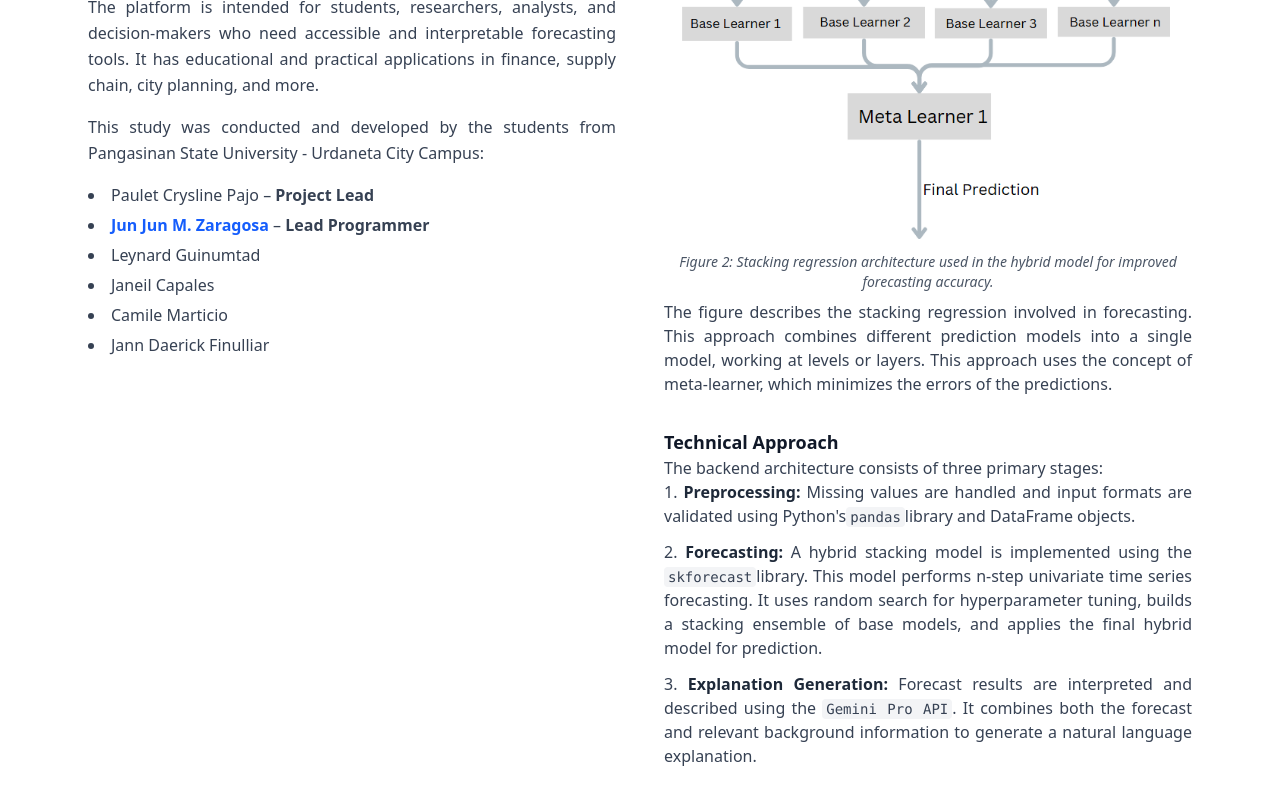
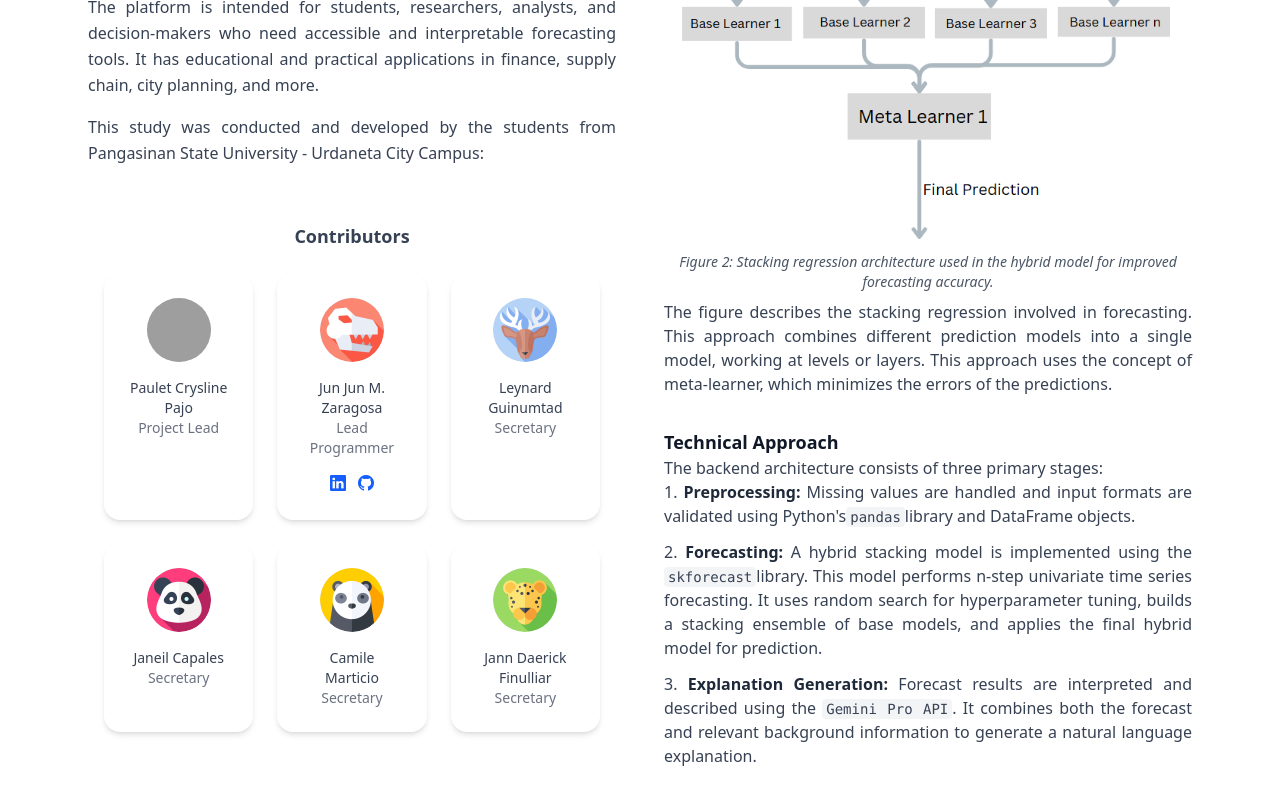
Before and after one commit to jzaragosa06/time-series-forecast-frontend, a React (Vite) app: page /about in a window 1280 px wide. Shown: the part 828-1628 px from the top of the page. Built offline with nearby package versions, Linux system fonts and the light colour scheme; no server answers; grey boxes are pictures that could not be loaded.

Commit message:
feat: add contributors component
add a component to render contributors

```diff
--- a/src/pages/about/About.jsx
+++ b/src/pages/about/About.jsx
@@ -1,6 +1,7 @@
 import Header from "../../components/Header";
 import StackingModelImg from "../../assets/alg1.png";
 import Phases from "../../assets/alg2.png";
+import Contributor from "./Contributors";
 
 const About = () => {
     return (
@@ -39,15 +40,10 @@ const About = () => {
                         <p>
                             This study was conducted and developed by the students from Pangasinan State University - Urdaneta City Campus:
                         </p>
-                        <ul className="list-disc list-inside space-y-1">
-                            <li>Paulet Crysline Pajo – <strong>Project Lead</strong></li>
-                            <li><a className="text-blue-600 font-semibold" href="https://www.linkedin.com/in/jun-jun-zaragosa/" target="_blank">Jun Jun M. Zaragosa</a> – <strong>Lead Programmer</strong></li>
-                            <li>Leynard Guinumtad</li>
-                            <li>Janeil Capales</li>
-                            <li>Camile Marticio</li>
-                            <li>Jann Daerick Finulliar</li>
-                        </ul>
+                        <Contributor />
+
                     </div>
+
 
                     {/* Right Column */}
                     <div className="space-y-8">
--- /dev/null
+++ b/src/pages/about/Contributors.jsx
@@ -0,0 +1,97 @@
+import CatImg from "../../assets/cat.png";
+import JaguarImg from "../../assets/jaguar.png";
+import DinoImg from "../../assets/dinosaur.png";
+import PandaBearImg from "../../assets/panda-bear.png";
+import DeerImg from "../../assets/deer.png";
+import PandaImg from "../../assets/panda.png";
+
+const contributors = [
+    {
+        name: "Paulet Crysline Pajo",
+        role: "Project Lead",
+        linkedin_url: "",
+        github_url: "",
+        profile_url: CatImg,
+    },
+    {
+        name: "Jun Jun M. Zaragosa",
+        role: "Lead Programmer",
+        linkedin_url: "https://www.linkedin.com/in/jun-jun-zaragosa/",
+        github_url: "https://github.com/jzaragosa06",
+        profile_url: DinoImg,
+    },
+    {
+        name: "Leynard Guinumtad",
+        role: "Secretary",
+        linkedin_url: "",
+        github_url: "",
+        profile_url: DeerImg,
+    },
+    {
+        name: "Janeil Capales",
+        role: "Secretary",
+        linkedin_url: "",
+        github_url: "",
+        profile_url: PandaBearImg,
+    },
+    {
+        name: "Camile Marticio",
+        role: "Secretary",
+        linkedin_url: "",
+        github_url: "",
+        profile_url: PandaImg,
+    },
+    {
+        name: "Jann Daerick Finulliar",
+        role: "Secretary",
+        linkedin_url: "",
+        github_url: "",
+        profile_url: JaguarImg,
+    },
+];
+
+const Contributor = () => {
+    return (
+        <div className="max-w-6xl mx-auto px-4 py-10">
+            <h2 className="text-lg font-semibold mb-6 text-center">Contributors</h2>
+            <div className="grid gap-6 grid-cols-1 sm:grid-cols-2 md:grid-cols-3">
+                {contributors.map((contributor, index) => (
+                    <div
+                        key={index}
+                        className="bg-white shadow-md rounded-2xl p-6 flex flex-col items-center text-center"
+                    >
+                        {/* <div className="w-16 h-16 bg-gray-200 rounded-full mb-4" /> */}
+                        <img src={contributor.profile_url} className="w-16 h-16 bg-gray-200 rounded-full mb-4" />
+                        <h3 className="text-sm font-medium">{contributor.name}</h3>
+                        <p className="text-sm text-gray-500">{contributor.role}</p>
+                        <div className="flex flex-row gap-3">
+                            {contributor.linkedin_url && (
+                                <a
+                                    href={contributor.linkedin_url}
+                                    target="_blank"
+                                    rel="noopener noreferrer"
+                                    className="mt-3 text-blue-600 hover:text-blue-800 transition"
+                                >
+                                    <i className="bi bi-linkedin"></i>
+                                </a>
+                            )}
+
+                            {contributor.github_url && (
+                                <a
+                                    href={contributor.github_url}
+                                    target="_blank"
+                                    rel="noopener noreferrer"
+                                    className="mt-3 text-blue-600 hover:text-blue-800 transition"
+                                >
+                                    <i className="bi bi-github"></i>
+                                </a>
+                            )}
+                        </div>
+                    </div>
+                ))}
+            </div>
+        </div>
+    );
+};
+
+export default Contributor;
```
